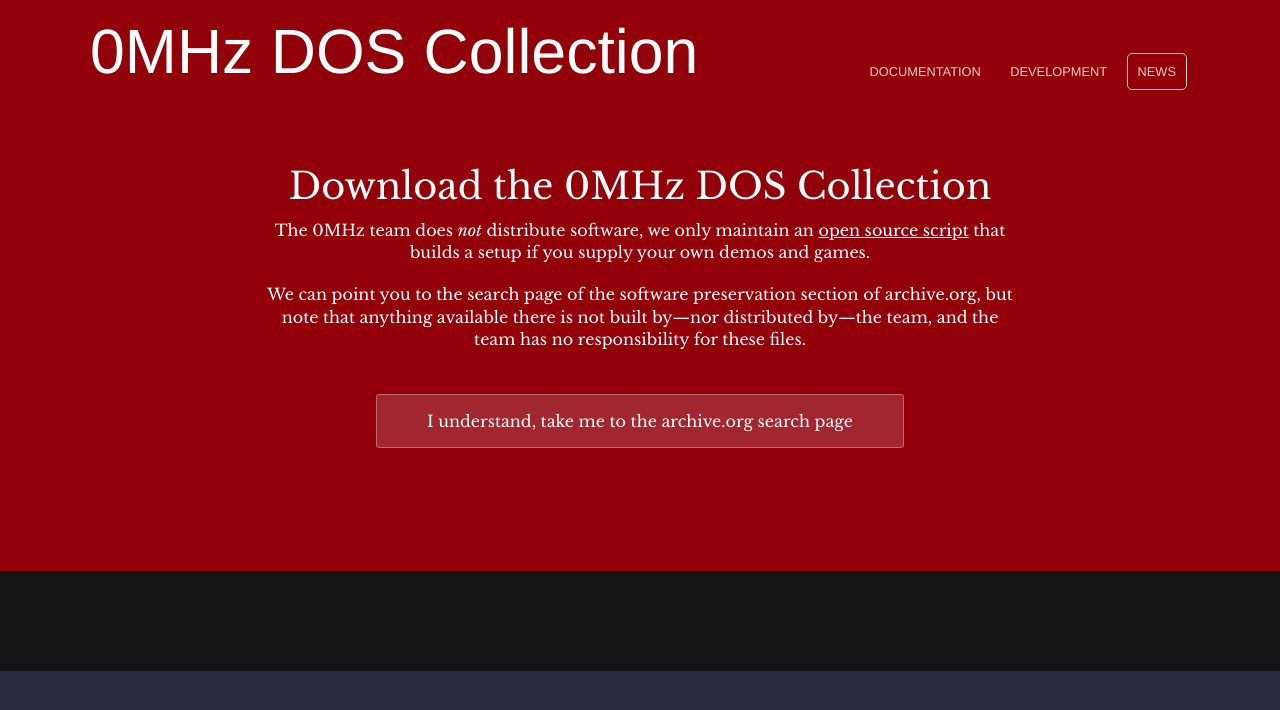
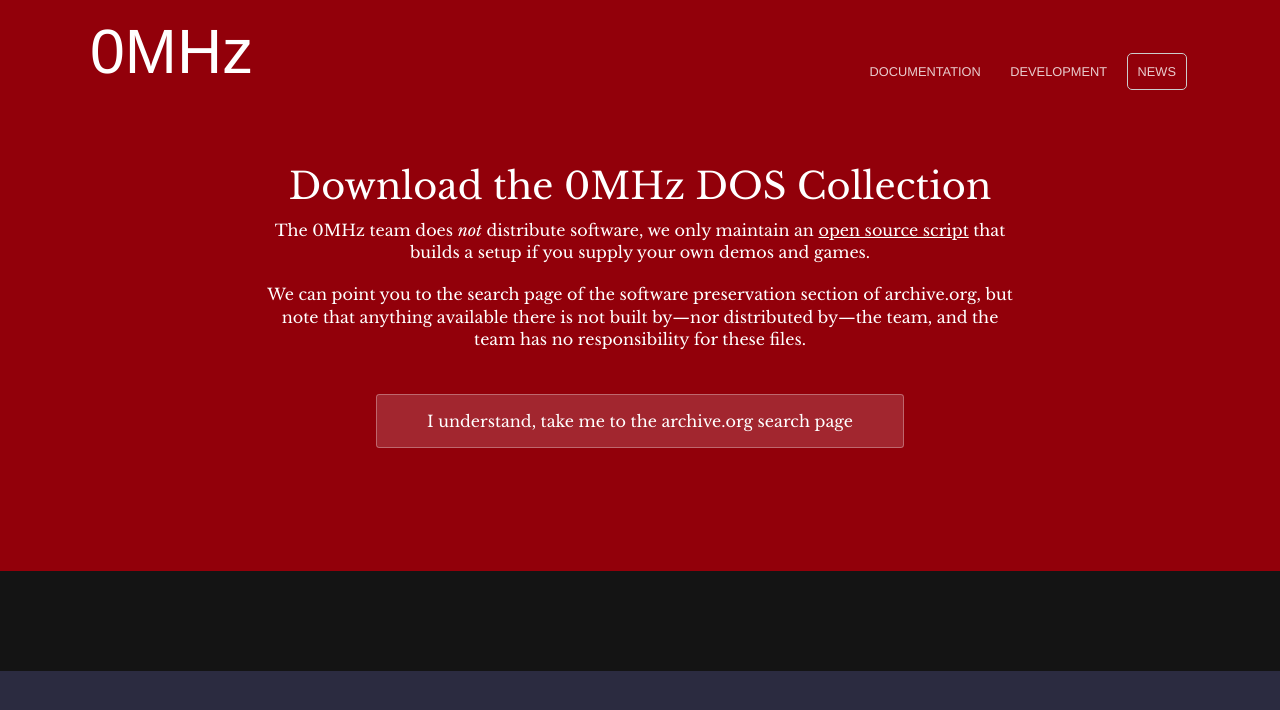
Before and after one commit to 0mhz-net/0mhz-net.github.io, a Jekyll site: the page built from download.html, in a window 1280 px wide. Shown: the top 710 px of the page. Built offline with Jekyll 4.4.1, drawn with Linux system fonts in a browser that asks for light colours.

Commit message:
Shorten name in header until we get a real logo, since it breaks the layout on mobile

```diff
--- a/_layouts/default.html
+++ b/_layouts/default.html
@@ -18,7 +18,7 @@
 	<body>
 		<header>
 			<div class="container">
-				<div class="company-name"><h1 style="margin: 0.5em 0"><a {% if page.url =='/' %} style="visibility:hidden" {% endif %} href="{{ site.baseurl }}/">0MHz DOS Collection</a></h1></div>
+				<div class="company-name"><h1 style="margin: 0.5em 0"><a {% if page.url =='/' %} style="visibility:hidden" {% endif %} href="{{ site.baseurl }}/">0MHz</a></h1></div>
 				{% include navigation.html %}
 			</div>
 		</header>
```
